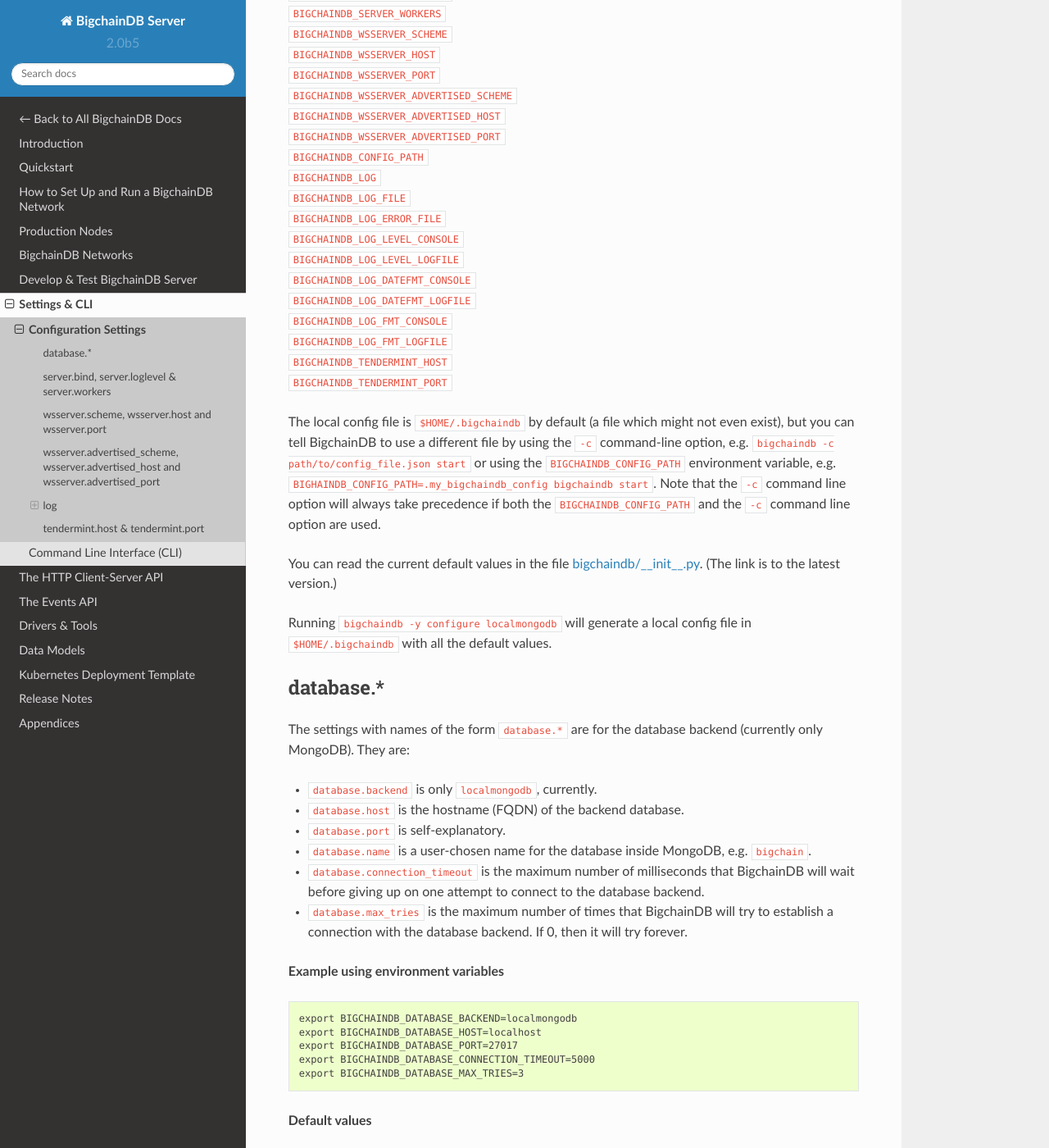
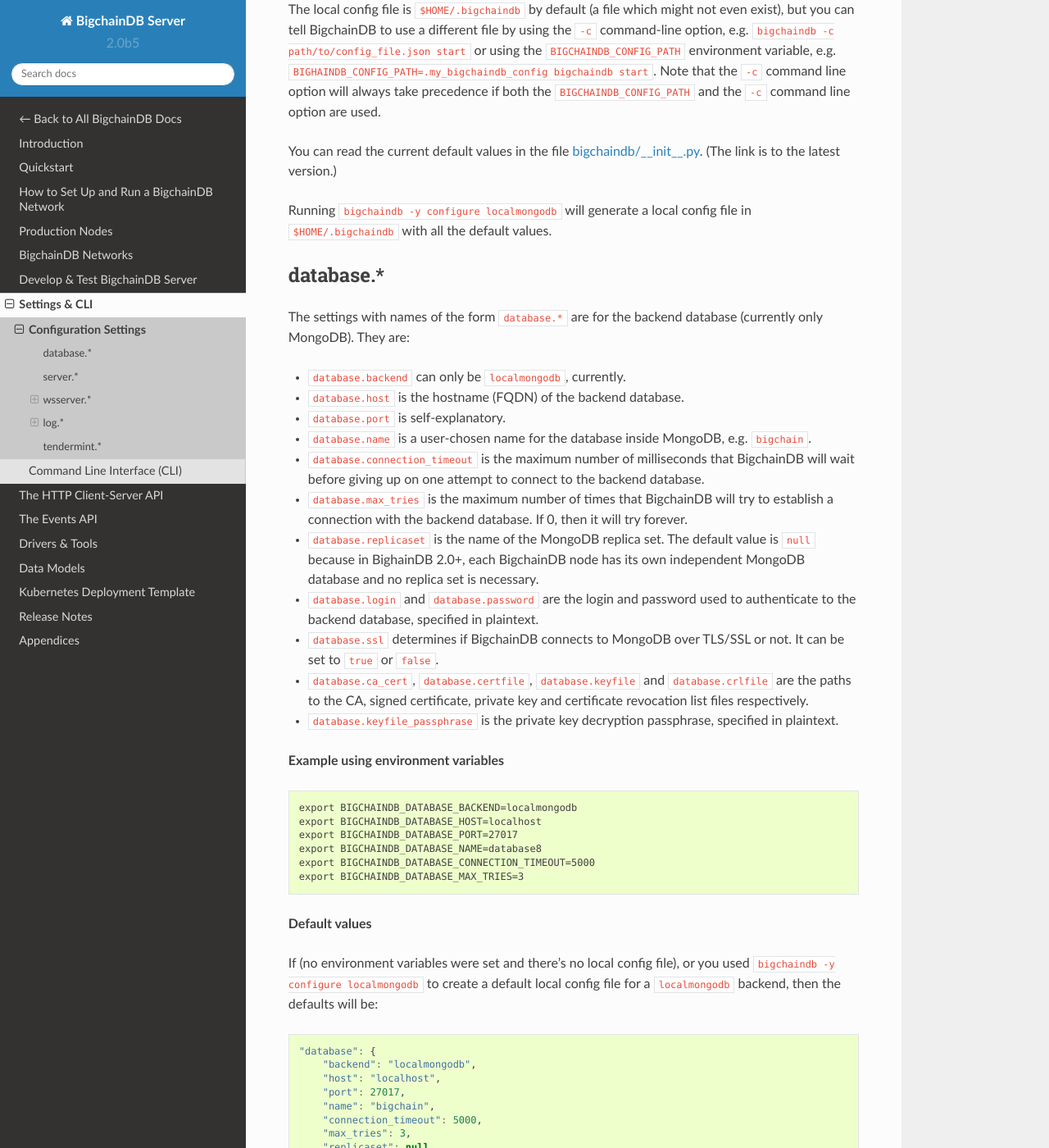
Before and after one commit to thematerials-network/bigchaindb-node, a Sphinx documentation site: the page built from bigchaindb/docs/server/source/server-reference/configuration.md, in a window 1280 px wide and 1400 px high, scrolled down 572 px. Shown: the whole window at 82% size. Built offline with Sphinx 7.4.7 and the Read the Docs theme 2.0.0, drawn with Linux system fonts in a browser that asks for light colours; some of the changed text lies outside the part shown.

Commit message:
Problem: Config settings docs missing some configs & inconsistent (#2461)
* Problem: Config settings docs missing some configs & inconsistent

Solution: Document some undocumented config settings and make the config settings docs page more consistent

* Problem: No docs about how config setting env var name determined

Solution: Explain and show the relationship between the config-file name and the environment variable name of config settings

````diff
--- a/bigchaindb/docs/server/source/server-reference/configuration.md
+++ b/bigchaindb/docs/server/source/server-reference/configuration.md
@@ -6,42 +6,19 @@ Code is Apache-2.0 and docs are CC-BY-4.0
 
 # Configuration Settings
 
-The value of each BigchainDB Server configuration setting is determined according to the following rules:
+Every BigchainDB Server configuration setting has two names: a config-file name and an environment variable name. For example, one of the settings has the config-file name `database.host` and the environment variable name `BIGCHAINDB_DATABASE_HOST`. Here are some more examples:
+
+`database.port` ↔ `BIGCHAINDB_DATABASE_PORT`
+
+`database.keyfile_passphrase` ↔ `BIGCHAINDB_DATABASE_KEYFILE_PASSPHRASE`
+
+`server.bind` ↔ `BIGCHAINDB_SERVER_BIND`
+
+The value of each setting is determined according to the following rules:
 
 * If it's set by an environment variable, then use that value
 * Otherwise, if it's set in a local config file, then use that value
 * Otherwise, use the default value
-
-For convenience, here's a list of all the relevant environment variables (documented below):
-
-`BIGCHAINDB_DATABASE_BACKEND`<br>
-`BIGCHAINDB_DATABASE_HOST`<br>
-`BIGCHAINDB_DATABASE_PORT`<br>
-`BIGCHAINDB_DATABASE_NAME`<br>
-`BIGCHAINDB_DATABASE_CONNECTION_TIMEOUT`<br>
-`BIGCHAINDB_DATABASE_MAX_TRIES`<br>
-`BIGCHAINDB_SERVER_BIND`<br>
-`BIGCHAINDB_SERVER_LOGLEVEL`<br>
-`BIGCHAINDB_SERVER_WORKERS`<br>
-`BIGCHAINDB_WSSERVER_SCHEME`<br>
-`BIGCHAINDB_WSSERVER_HOST`<br>
-`BIGCHAINDB_WSSERVER_PORT`<br>
-`BIGCHAINDB_WSSERVER_ADVERTISED_SCHEME`<br>
-`BIGCHAINDB_WSSERVER_ADVERTISED_HOST`<br>
-`BIGCHAINDB_WSSERVER_ADVERTISED_PORT`<br>
-`BIGCHAINDB_CONFIG_PATH`<br>
-`BIGCHAINDB_LOG`<br>
-`BIGCHAINDB_LOG_FILE`<br>
-`BIGCHAINDB_LOG_ERROR_FILE`<br>
-`BIGCHAINDB_LOG_LEVEL_CONSOLE`<br>
-`BIGCHAINDB_LOG_LEVEL_LOGFILE`<br>
-`BIGCHAINDB_LOG_DATEFMT_CONSOLE`<br>
-`BIGCHAINDB_LOG_DATEFMT_LOGFILE`<br>
-`BIGCHAINDB_LOG_FMT_CONSOLE`<br>
-`BIGCHAINDB_LOG_FMT_LOGFILE`<br>
-`BIGCHAINDB_TENDERMINT_HOST`<br>
-`BIGCHAINDB_TENDERMINT_PORT`<br>
-
 
 The local config file is `$HOME/.bigchaindb` by default (a file which might not even exist), but you can tell BigchainDB to use a different file by using the `-c` command-line option, e.g. `bigchaindb -c path/to/config_file.json start`
 or using the `BIGCHAINDB_CONFIG_PATH` environment variable, e.g. `BIGHAINDB_CONFIG_PATH=.my_bigchaindb_config bigchaindb start`.
@@ -51,25 +28,30 @@ You can read the current default values in the file [bigchaindb/\_\_init\_\_.py]
 
 Running `bigchaindb -y configure localmongodb` will generate a local config file in `$HOME/.bigchaindb` with all the default values.
 
-
-
 ## database.*
 
-The settings with names of the form `database.*` are for the database backend
+The settings with names of the form `database.*` are for the backend database
 (currently only MongoDB). They are:
 
-* `database.backend` is only `localmongodb`, currently.
+* `database.backend` can only be `localmongodb`, currently.
 * `database.host` is the hostname (FQDN) of the backend database.
 * `database.port` is self-explanatory.
 * `database.name` is a user-chosen name for the database inside MongoDB, e.g. `bigchain`.
-* `database.connection_timeout` is the maximum number of milliseconds that BigchainDB will wait before giving up on one attempt to connect to the database backend.
-* `database.max_tries` is the maximum number of times that BigchainDB will try to establish a connection with the database backend. If 0, then it will try forever.
+* `database.connection_timeout` is the maximum number of milliseconds that BigchainDB will wait before giving up on one attempt to connect to the backend database.
+* `database.max_tries` is the maximum number of times that BigchainDB will try to establish a connection with the backend database. If 0, then it will try forever.
+* `database.replicaset` is the name of the MongoDB replica set. The default value is `null` because in BighainDB 2.0+, each BigchainDB node has its own independent MongoDB database and no replica set is necessary.
+* `database.login` and `database.password` are the login and password used to authenticate to the backend database, specified in plaintext.
+* `database.ssl` determines if BigchainDB connects to MongoDB over TLS/SSL or not. It can be set to `true` or `false`.
+* `database.ca_cert`, `database.certfile`, `database.keyfile` and `database.crlfile` are the paths to the CA, signed certificate, private key and certificate revocation list files respectively.
+* `database.keyfile_passphrase` is the private key decryption passphrase, specified in plaintext.
 
 **Example using environment variables**
+
 ```text
 export BIGCHAINDB_DATABASE_BACKEND=localmongodb
 export BIGCHAINDB_DATABASE_HOST=localhost
 export BIGCHAINDB_DATABASE_PORT=27017
+export BIGCHAINDB_DATABASE_NAME=database8
 export BIGCHAINDB_DATABASE_CONNECTION_TIMEOUT=5000
 export BIGCHAINDB_DATABASE_MAX_TRIES=3
 ```
@@ -77,30 +59,31 @@ export BIGCHAINDB_DATABASE_MAX_TRIES=3
 **Default values**
 
 If (no environment variables were set and there's no local config file), or you used `bigchaindb -y configure localmongodb` to create a default local config file for a `localmongodb` backend, then the defaults will be:
+
 ```js
 "database": {
     "backend": "localmongodb",
     "host": "localhost",
     "port": 27017,
     "name": "bigchain",
-    "replicaset": null,
     "connection_timeout": 5000,
     "max_tries": 3,
+    "replicaset": null,
     "login": null,
     "password": null
     "ssl": false,
     "ca_cert": null,
-    "crlfile": null,
     "certfile": null,
     "keyfile": null,
+    "crlfile": null,
     "keyfile_passphrase": null,
 }
 ```
 
+## server.*
 
-## server.bind, server.loglevel & server.workers
-
-These settings are for the [Gunicorn HTTP server](http://gunicorn.org/), which is used to serve the [HTTP client-server API](../http-client-server-api.html).
+`server.bind`, `server.loglevel` and `server.workers`
+are settings for the [Gunicorn HTTP server](http://gunicorn.org/), which is used to serve the [HTTP client-server API](../http-client-server-api.html).
 
 `server.bind` is where to bind the Gunicorn HTTP server socket. It's a string. It can be any valid value for [Gunicorn's bind setting](http://docs.gunicorn.org/en/stable/settings.html#bind). If you want to allow IPv4 connections from anyone, on port 9984, use `0.0.0.0:9984`. In a production setting, we recommend you use Gunicorn behind a reverse proxy server. If Gunicorn and the reverse proxy are running on the same machine, then use `localhost:PORT` where PORT is _not_ 9984 (because the reverse proxy needs to listen on port 9984). Maybe use PORT=9983 in that case because we know 9983 isn't used. If Gunicorn and the reverse proxy are running on different machines, then use `A.B.C.D:9984` where A.B.C.D is the IP address of the reverse proxy. There's [more information about deploying behind a reverse proxy in the Gunicorn documentation](http://docs.gunicorn.org/en/stable/deploy.html). (They call it a proxy.)
 
@@ -111,6 +94,7 @@ for more information.
 `server.workers` is [the number of worker processes](http://docs.gunicorn.org/en/stable/settings.html#workers) for handling requests. If set to `None`, the value will be (2 × cpu_count + 1). Each worker process has a single thread. The HTTP server will be able to handle `server.workers` requests simultaneously.
 
 **Example using environment variables**
+
 ```text
 export BIGCHAINDB_SERVER_BIND=0.0.0.0:9984
 export BIGCHAINDB_SERVER_LOGLEVEL=debug
@@ -118,6 +102,7 @@ export BIGCHAINDB_SERVER_WORKERS=5
 ```
 
 **Example config file snippet**
+
 ```js
 "server": {
     "bind": "0.0.0.0:9984",
@@ -127,6 +112,7 @@ export BIGCHAINDB_SERVER_WORKERS=5
 ```
 
 **Default values (from a config file)**
+
 ```js
 "server": {
     "bind": "localhost:9984",
@@ -150,6 +138,7 @@ If you want to allow connections from anyone, on port 9985,
 set `wsserver.host` to 0.0.0.0 and `wsserver.port` to 9985.
 
 **Example using environment variables**
+
 ```text
 export BIGCHAINDB_WSSERVER_SCHEME=ws
 export BIGCHAINDB_WSSERVER_HOST=0.0.0.0
@@ -157,6 +146,7 @@ export BIGCHAINDB_WSSERVER_PORT=9985
 ```
 
 **Example config file snippet**
+
 ```js
 "wsserver": {
     "scheme": "wss",
@@ -166,6 +156,7 @@ export BIGCHAINDB_WSSERVER_PORT=9985
 ```
 
 **Default values (from a config file)**
+
 ```js
 "wsserver": {
     "scheme": "ws",
@@ -174,7 +165,7 @@ export BIGCHAINDB_WSSERVER_PORT=9985
 }
 ```
 
-## wsserver.advertised_scheme, wsserver.advertised_host and wsserver.advertised_port
+### wsserver.advertised_scheme, wsserver.advertised_host and wsserver.advertised_port
 
 These settings are for the advertising the Websocket URL to external clients in
 the root API endpoint. These configurations might be useful if your deployment
@@ -182,6 +173,7 @@ is hosted behind a firewall, NAT, etc. where the exposed public IP or domain is
 different from where BigchainDB is running.
 
 **Example using environment variables**
+
 ```text
 export BIGCHAINDB_WSSERVER_ADVERTISED_SCHEME=wss
 export BIGCHAINDB_WSSERVER_ADVERTISED_HOST=mybigchaindb.com
@@ -189,6 +181,7 @@ export BIGCHAINDB_WSSERVER_ADVERTISED_PORT=443
 ```
 
 **Example config file snippet**
+
 ```js
 "wsserver": {
     "advertised_scheme": "wss",
@@ -198,6 +191,7 @@ export BIGCHAINDB_WSSERVER_ADVERTISED_PORT=443
 ```
 
 **Default values (from a config file)**
+
 ```js
 "wsserver": {
     "advertised_scheme": "ws",
@@ -206,14 +200,13 @@ export BIGCHAINDB_WSSERVER_ADVERTISED_PORT=443
 }
 ```
 
-## log
+## log.*
 
-The `log` key is expected to point to a mapping (set of key/value pairs)
-holding the logging configuration.
+The `log.*` settings are to configure logging.
 
-**Example**:
+**Example**
 
-```
+```js
 {
     "log": {
         "file": "/var/log/bigchaindb.log",
@@ -223,13 +216,14 @@ holding the logging configuration.
         "datefmt_console": "%Y-%m-%d %H:%M:%S",
         "datefmt_logfile": "%Y-%m-%d %H:%M:%S",
         "fmt_console": "%(asctime)s [%(levelname)s] (%(name)s) %(message)s",
-        "fmt_logfile": "%(asctime)s [%(levelname)s] (%(name)s) %(message)s"
+        "fmt_logfile": "%(asctime)s [%(levelname)s] (%(name)s) %(message)s",
+        "granular_levels": {}
 }
 ```
 
-**Defaults to**:
+**Default values**
 
-```
+```js
 {
     "log": {
         "file": "~/bigchaindb.log",
@@ -239,49 +233,20 @@ holding the logging configuration.
         "datefmt_console": "%Y-%m-%d %H:%M:%S",
         "datefmt_logfile": "%Y-%m-%d %H:%M:%S",
         "fmt_logfile": "[%(asctime)s] [%(levelname)s] (%(name)s) %(message)s (%(processName)-10s - pid: %(process)d)",
-        "fmt_console": "[%(asctime)s] [%(levelname)s] (%(name)s) %(message)s (%(processName)-10s - pid: %(process)d)"
+        "fmt_console": "[%(asctime)s] [%(levelname)s] (%(name)s) %(message)s (%(processName)-10s - pid: %(process)d)",
+        "granular_levels": {}
 }
 ```
 
-The next subsections explain each field of the `log` configuration.
+### log.file
 
+The full path to the file where logs should be written.
+The user running `bigchaindb` must have write access to the
+specified path.
 
-### log.file & log.error_file
-The full paths to the files where logs and error logs should be written to.
-
-**Example**:
-
-```
-{
-    "log": {
-        "file": "/var/log/bigchaindb/bigchaindb.log"
-        "error_file": "/var/log/bigchaindb/bigchaindb-errors.log"
-    }
-}
-```
-
-**Defaults to**:
-
-    * `"~/bigchaindb.log"`
-    * `"~/bigchaindb-errors.log"`
-
-Please note that the user running `bigchaindb` must have write access to the
-locations.
-
-#### Log rotation
-
-Log files have a size limit of 200 MB and will be rotated up to five times.
-
-For example if we consider the log file setting:
-
-```
-{
-    "log": {
-        "file": "~/bigchain.log"
-    }
-}
-```
-
+**Log rotation:** Log files have a size limit of 200 MB
+and will be rotated up to five times.
+For example, if we `log.file` is set to `"~/bigchain.log"`, then
 logs would always be written to `bigchain.log`. Each time the file
 `bigchain.log` reaches 200 MB it would be closed and renamed
 `bigchain.log.1`. If `bigchain.log.1` and `bigchain.log.2` already exist they
@@ -290,141 +255,73 @@ applied up to `bigchain.log.5` after which `bigchain.log.5` would be
 overwritten by `bigchain.log.4`, thus ending the rotation cycle of whatever
 logs were in `bigchain.log.5`.
 
+### log.error_file
+
+Similar to `log.file` (see above), this is the
+full path to the file where error logs should be written.
 
 ### log.level_console
+
 The log level used to log to the console. Possible allowed values are the ones
 defined by [Python](https://docs.python.org/3.6/library/logging.html#levels),
-but case insensitive for convenience's sake:
+but case-insensitive for the sake of convenience:
 
-```
+```text
 "critical", "error", "warning", "info", "benchmark", "debug", "notset"
 ```
 
-**Example**:
+### log.level_logfile
 
-```
-{
-    "log": {
-        "level_console": "info"
-    }
-}
-```
-
-**Defaults to**: `"info"`.
-
-
-### log.level_logfile
 The log level used to log to the log file. Possible allowed values are the ones
 defined by [Python](https://docs.python.org/3.6/library/logging.html#levels),
-but case insensitive for convenience's sake:
+but case-insensitive for the sake of convenience:
 
-```
+```text
 "critical", "error", "warning", "info", "benchmark", "debug", "notset"
 ```
 
-**Example**:
+### log.datefmt_console
 
-```
-{
-    "log": {
-        "level_file": "info"
-    }
-}
-```
-
-**Defaults to**: `"info"`.
-
-
-### log.datefmt_console
 The format string for the date/time portion of a message, when logged to the
 console.
 
-**Example**:
-
-```
-{
-    "log": {
-        "datefmt_console": "%x %X %Z"
-    }
-}
-```
-
-**Defaults to**: `"%Y-%m-%d %H:%M:%S"`.
-
 For more information on how to construct the format string please consult the
-table under Python's documentation of
- [`time.strftime(format[, t])`](https://docs.python.org/3.6/library/time.html#time.strftime)
+table under [Python's documentation of time.strftime(format[, t])](https://docs.python.org/3.6/library/time.html#time.strftime).
 
 ### log.datefmt_logfile
+
 The format string for the date/time portion of a message, when logged to a log
  file.
 
-**Example**:
-
-```
-{
-    "log": {
-        "datefmt_logfile": "%c %z"
-    }
-}
-```
-
-**Defaults to**: `"%Y-%m-%d %H:%M:%S"`.
-
 For more information on how to construct the format string please consult the
-table under Python's documentation of
- [`time.strftime(format[, t])`](https://docs.python.org/3.6/library/time.html#time.strftime)
-
+table under [Python's documentation of time.strftime(format[, t])](https://docs.python.org/3.6/library/time.html#time.strftime).
 
 ### log.fmt_console
+
 A string used to format the log messages when logged to the console.
-
-**Example**:
-
-```
-{
-    "log": {
-        "fmt_console": "%(asctime)s [%(levelname)s] %(message)s %(process)d"
-    }
-}
-```
-
-**Defaults to**: `"[%(asctime)s] [%(levelname)s] (%(name)s) %(message)s (%(processName)-10s - pid: %(process)d)"`
 
 For more information on possible formatting options please consult Python's
 documentation on
-[LogRecord attributes](https://docs.python.org/3.6/library/logging.html#logrecord-attributes)
-
+[LogRecord attributes](https://docs.python.org/3.6/library/logging.html#logrecord-attributes).
 
 ### log.fmt_logfile
+
 A string used to format the log messages when logged to a log file.
-
-**Example**:
-
-```
-{
-    "log": {
-        "fmt_logfile": "%(asctime)s [%(levelname)s] %(message)s %(process)d"
-    }
-}
-```
-
-**Defaults to**: `"[%(asctime)s] [%(levelname)s] (%(name)s) %(message)s (%(processName)-10s - pid: %(process)d)"`
 
 For more information on possible formatting options please consult Python's
 documentation on
-[LogRecord attributes](https://docs.python.org/3.6/library/logging.html#logrecord-attributes)
-
+[LogRecord attributes](https://docs.python.org/3.6/library/logging.html#logrecord-attributes).
 
 ### log.granular_levels
+
 Log levels for BigchainDB's modules. This can be useful to control the log
 level of specific parts of the application. As an example, if you wanted the
 logging of the `core.py` module to be more verbose, you would set the
  configuration shown in the example below.
 
-**Example**:
+**Example**
 
-```
+```js
 {
     "log": {
         "granular_levels": {
@@ -433,17 +330,22 @@ logging of the `core.py` module to be more verbose, you would set the
 }
 ```
 
-**Defaults to**: `{}`
+**Default value**
 
-## tendermint.host & tendermint.port
+```js
+{}
+```
 
-The settings with names of the form `tendermint.*` are for
-consensus(Tendermint) backend that we are using:
+## tendermint.*
 
-* `tendermint.host` is the hostname (FQDN)/IP address of the tendermint backend.
+The settings with names of the form `tendermint.*` tell BigchainDB Server
+where it can connect to the node's Tendermint instance.
+
+* `tendermint.host` is the hostname (FQDN)/IP address of the Tendermint instance.
 * `tendermint.port` is self-explanatory.
 
 **Example using environment variables**
+
 ```text
 export BIGCHAINDB_TENDERMINT_HOST=tendermint
 export BIGCHAINDB_TENDERMINT_PORT=26657
@@ -454,6 +356,6 @@ export BIGCHAINDB_TENDERMINT_PORT=26657
 ```js
 "tendermint": {
     "host": "localhost",
-    "port": 26657,
+    "port": 26657
 }
 ```
````
Also changed, not shown: other parts of bigchaindb/docs/server/source/server-reference/configuration.md (+3 -1 lines).
